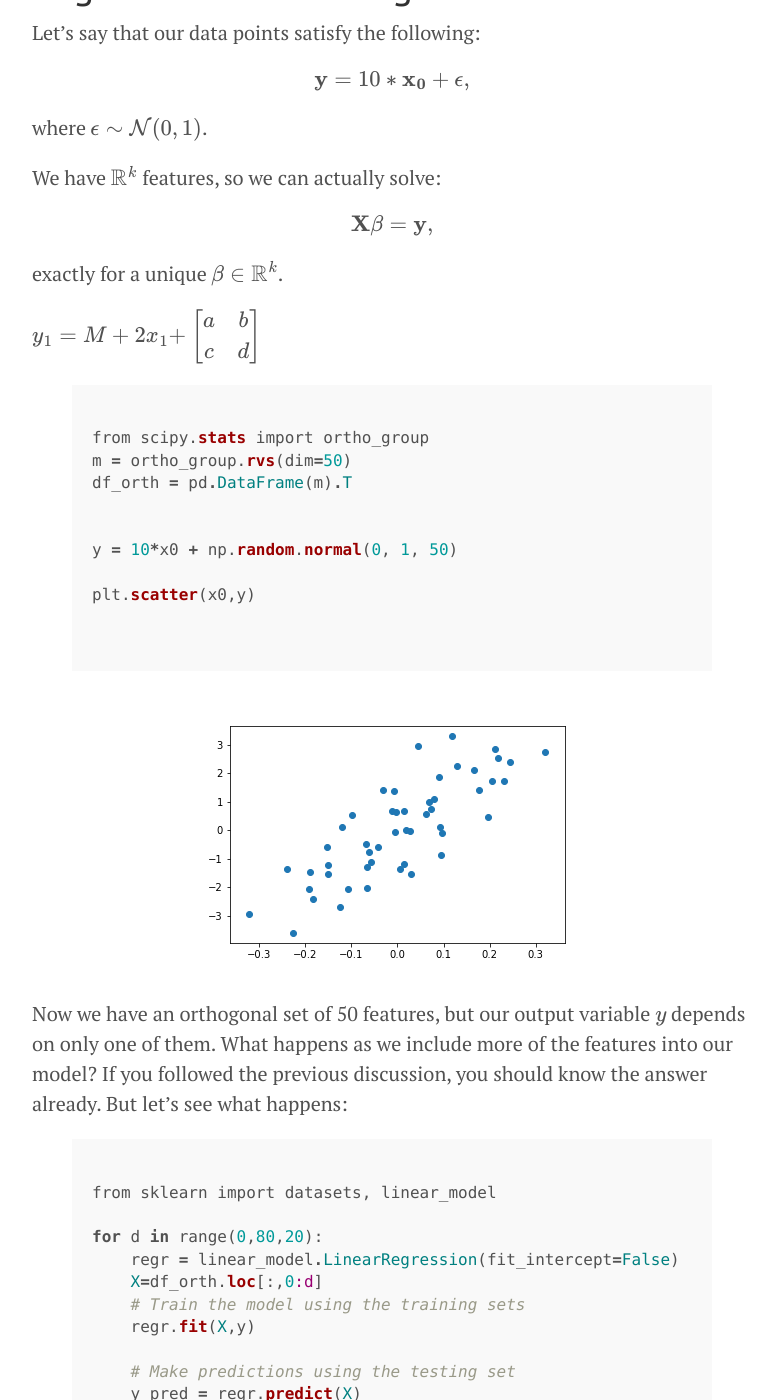
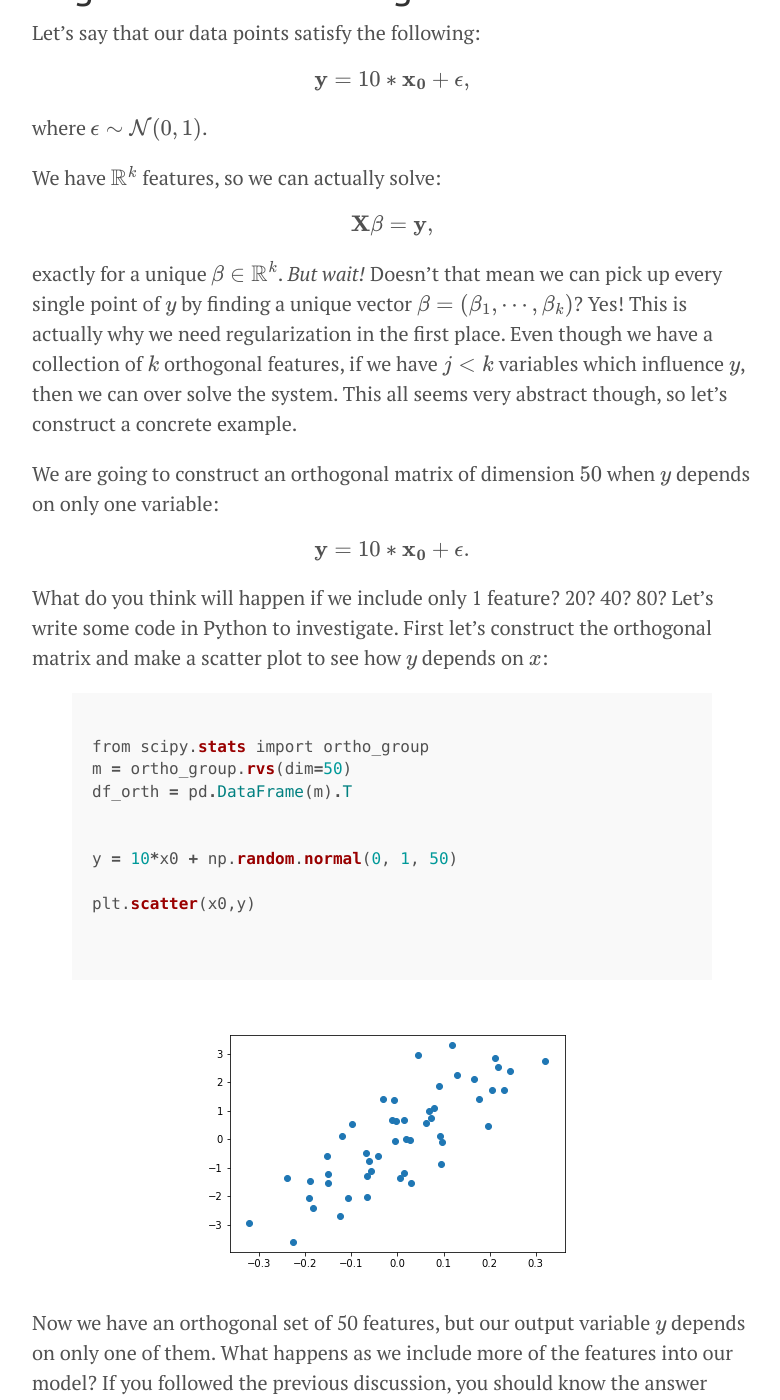
Before and after one commit to doriang102/doriang102.github.io, a Jekyll site: the page built from _posts/2017-10-13-model-selection,-regularization,-and-evaluation.md, in a window 1280 px wide and 1400 px high, scrolled down 688 px. Shown: the whole window, without its empty margins (248-1028 px from the left). Built offline with Jekyll 4.4.1, drawn with Linux system fonts in a browser that asks for light colours; our own code applies the rules of GitHub Pages for plain Markdown files; formulas are drawn with MathJax 3; some of the changed text lies outside the part shown.

Commit message:
Update 2017-10-13-model-selection,-regularization,-and-evaluation.md

```diff
--- a/_posts/2017-10-13-model-selection,-regularization,-and-evaluation.md
+++ b/_posts/2017-10-13-model-selection,-regularization,-and-evaluation.md
@@ -20,10 +20,13 @@ We have $$\mathbb{R}^k$$ features, so we can actually solve:
 
 $$ \mathbf{X} \beta =  \mathbf{y}, $$
 
-exactly for a unique $$\beta \in \mathbb{R}^k$$.
+exactly for a unique $$\beta \in \mathbb{R}^k$$. *But wait!* Doesn't that mean we can pick up every single point of $$y$$ by finding a unique vector $$\beta = (\beta_1,\cdots,\beta_k)$$? Yes! This is actually why we need regularization in the first place. Even though we have a collection of $$k$$ orthogonal features, if we have $$j < k$$ variables which influence $$y$$, then we can over solve the system. This all seems very abstract though, so let's construct a concrete example.
 
-$$ y_1 = M + 2x_1 + $$
-$$\begin{bmatrix}a & b\\c & d\end{bmatrix}$$
+We are going to construct an orthogonal matrix of dimension $$50$$ when $$y$$ depends on only one variable:
+
+$$ \mathbf{y} = 10*\mathbf{x_0} + \epsilon. $$
+
+What do you think will happen if we include only 1 feature? 20? 40? 80? Let's write some code in Python to investigate. First let's construct the orthogonal matrix and make a scatter plot to see how $$y$$ depends on $$x$$:
 
 {% highlight ruby %}
 from scipy.stats import ortho_group
@@ -39,7 +42,7 @@ plt.scatter(x0,y)
 
 ![](/img/scatter_overfit.png?raw=true)
 
-Now we have an orthogonal set of 50 features, but our output variable $$y$$ depends on only one of them. What happens as we include more of the features into our model? If you followed the previous discussion, you should know the answer already. But let's see what happens:
+Now we have an orthogonal set of 50 features, but our output variable $$y$$ depends on only one of them. What happens as we include more of the features into our model? If you followed the previous discussion, you should know the answer already.
 
 {% highlight ruby %}
 from sklearn import datasets, linear_model
@@ -67,6 +70,8 @@ for d in range(0,80,20):
  ![](/img/overfit_60.png?raw=true)
 
 
+Do you see what's going on here? As we increase the number of features, we are able to solve for every point exactly, which is not the true trend of the model. This will not generalize properly to new data, as we will see when we evaluate these models using cross validation in this section.
+
 ### Requirement 1 - Standardization of independent and dependent variables.
 
 We will introduce a basic example in this section to deleniate the need for regularization and how over fitting can occur by simply having too many variables.
```
